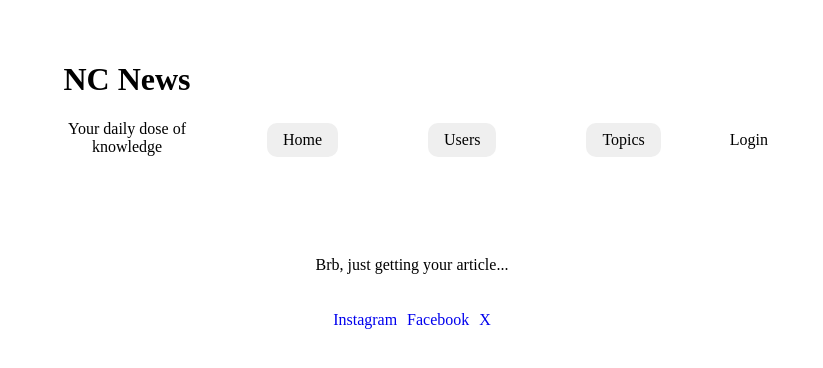
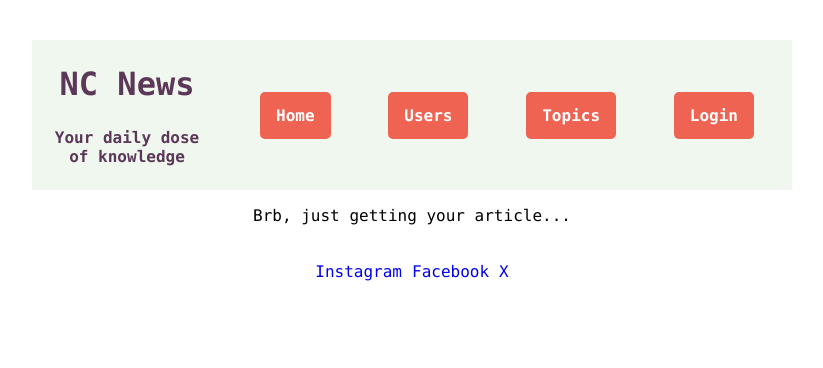
Before and after one commit to KatieB5/fe-nc-news, a React (Vite) app: page /ncnews/login in a window 1280 px wide. Shown: the top 368 px of the page, without its empty margins (228-1051 px from the left). Built offline with nearby package versions, Linux system fonts and the light colour scheme; no server answers.

Commit message:
added some css formatting

```diff
--- a/src/App.css
+++ b/src/App.css
@@ -3,16 +3,18 @@
   margin: 0 auto;
   padding: 2rem;
   text-align: center;
+  font-family: "Lucida Console", "Courier New", monospace;
 }
 
 .article-card {
-  background: rgb(212, 220, 245);
+  background: rgb(248, 223, 218);
   padding: 0.5em 0.5em;
   margin: 1em 1em;
   width: 20em;
   height: 35em;
   object-fit: cover;
   border-radius: 10px;
+  align-content: center;
 }
 
 .articles-list {
@@ -33,29 +35,108 @@
 .header-container {
   display: flex;
   width: 100%;
-  height: 200px;
+  height: 150px;
+  align-items: center;
+  background-color: #F0F7EE;
   justify-content: space-between;
 }
 
 .title-container {
   flex: 0 0 25%;
+
+}
+
+.title-container h1 {
+  color: #5B3758;
+  font-weight: bold;
+  font-family: "Lucida Console", "Courier New", monospace;
+}
+
+.title-container p {
+  color: #5B3758;
+  font-weight: bold;
+  font-family: "Lucida Console", "Courier New", monospace;
+  padding: 2% 5%;
 }
 
 .link-container {
-  flex: 0 0 75%;
+  flex: 0 0 65%;
   display: inline-flex;
   justify-content: space-between;
+  padding-left: 5%;
+  padding-right: 5%;
 }
 
-.header-link {
-  margin: auto;
+.link-container a {
+  text-align: center;
+  color: white;
+  font-weight: bold;
+  font-size: 1rem;
+  font-family: "Lucida Console", "Courier New", monospace;
+  padding: 14px 16px;
+  display: block;
+  text-decoration: none;
+  border-radius: 5px;
+  background-color: #ee6352;
+  cursor: pointer;
 }
+
+.topic-list-item {
+  text-align: center;
+  color: white;
+  font-weight: bold;
+  font-size: 1rem;
+  font-family: "Lucida Console", "Courier New", monospace;
+  padding: 10px 10px;
+  margin: 20px;
+  display: inline-flex;
+  text-decoration: none;
+  border-radius: 10px;
+  background-color: #83B692;
+  cursor: pointer;
+}
+
+.topic-list-item a {
+  color: white;
+}
+
 
 ul {
   list-style-type: none;
 }
 
-button {
+
+#article-up-vote-button {
+  background:#83B692;
+  color: black;
+  padding: 0.5em 1em;
+  margin: 1em 1em;
+  border-radius: 10px;
+  border: none;
+  font-size: 1rem;
+  font-weight: bold;
+  font-family: "Lucida Console", "Courier New", monospace;
+}
+
+#article-list-sort-by {
+  margin: 10px;
+}
+
+#article-down-vote-button {
+  background: #F9627D;
+  color: white;
+  padding: 0.5em 1em;
+  margin: 1em 1em;
+  border-radius: 10px;
+  border: none;
+  font-size: 1rem;
+  font-weight: bold;
+  font-family: "Lucida Console", "Courier New", monospace;
+}
+
+.add-new-comment-submit{
+  background: #00c9a7;
+  color: white;
   padding: 0.5em 1em;
   margin: 1em 1em;
   border-radius: 10px;
@@ -64,37 +145,35 @@ button {
   font-size: 1rem;
 }
 
-#article-up-vote-button {
-  background:rgb(2, 95, 2);
-  color: white;
-}
-
-#article-down-vote-button {
-  background: rgb(216, 5, 40);
-  color: white;
-}
-
-.add-new-comment-submit{
-  background: #00c9a7;
-  color: white;
-}
-
 #delete-comment-button {
   background: rgb(165, 6, 6);
   color: white;
+  padding: 0.5em 1em;
+  margin: 1em 1em;
+  border-radius: 10px;
+  border: none;
+  font-size: 1rem;
+  font-weight: bold;
+  font-family: "Lucida Console", "Courier New", monospace;
 }
 
-img {
+.article-card img {
   width: 10em;
   height: 10em;
   object-fit: cover;
   border-radius: 10px;
-  box-shadow: 10px 10px hotpink;
+  box-shadow: 5px 5px #5B3758;
+}
+
+.article-card h3 {
+  color: #5B3758;
+  margin: 0px;
 }
 
 a {
   border: 0px;
   padding: 5px 5px;
+  margin: 0;
   text-align: center;
   text-decoration: none;
   display: inline-block;
--- a/src/components/Header.jsx
+++ b/src/components/Header.jsx
@@ -9,15 +9,17 @@ export const Header = () => {
           </div>
           <nav className="link-container">
             <Link to={"/"} className="header-link">
-              <button className="nav-bar-link-button">Home</button>
+              Home
             </Link>
             <Link to={"/ncnews/users"} className="header-link">
-              <button className="nav-bar-link-button">Users</button>
+              Users
             </Link>
             <Link to={"/ncnews/topics"} className="header-link">
-              <button className="nav-bar-link-button">Topics</button>
+              Topics
             </Link>
-            <p className="header-link">Login</p>
+            <Link to={"/ncnews/login"} className="header-link">
+              Login
+            </Link>
           </nav>
       </header>
     );
```
